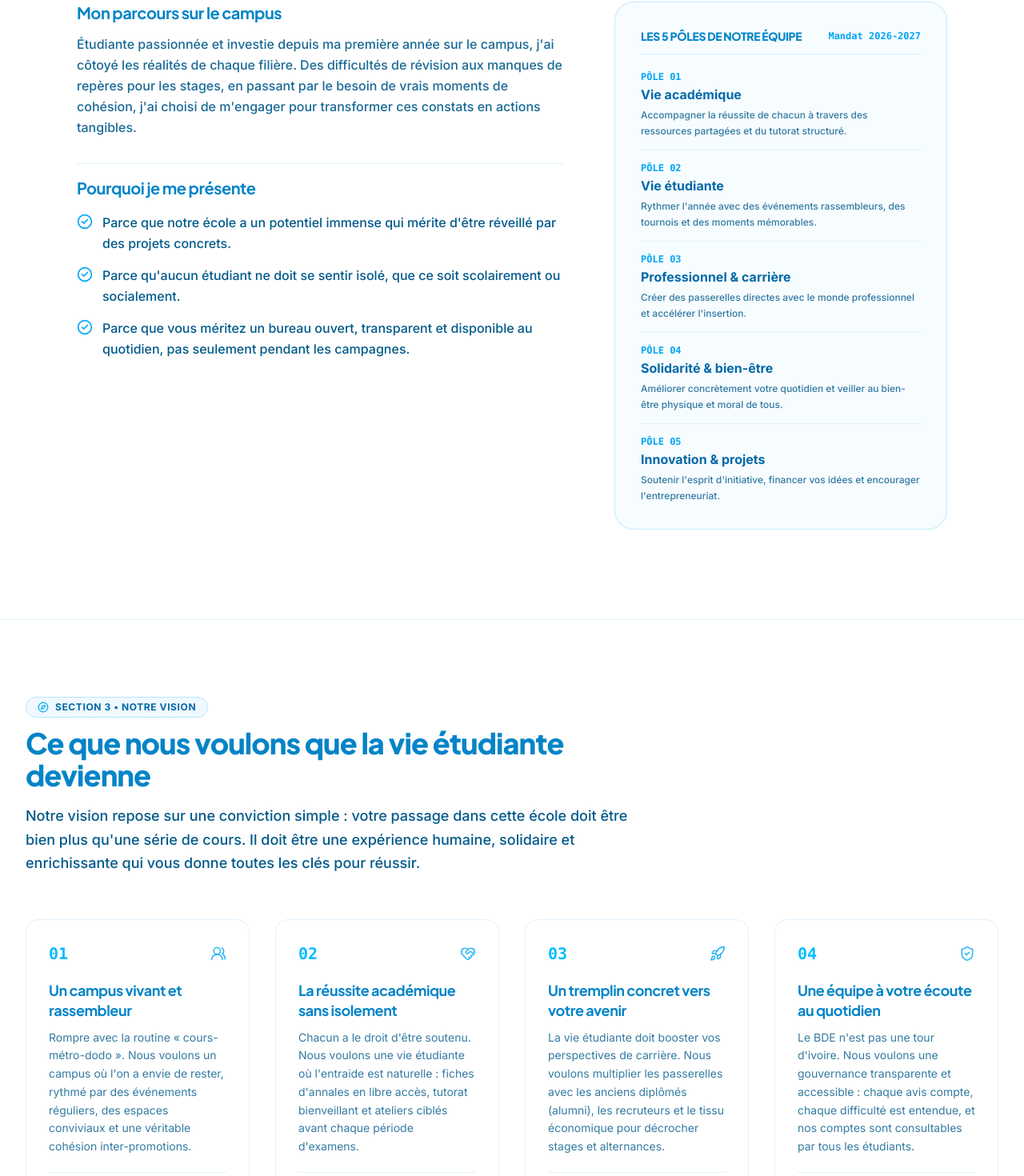
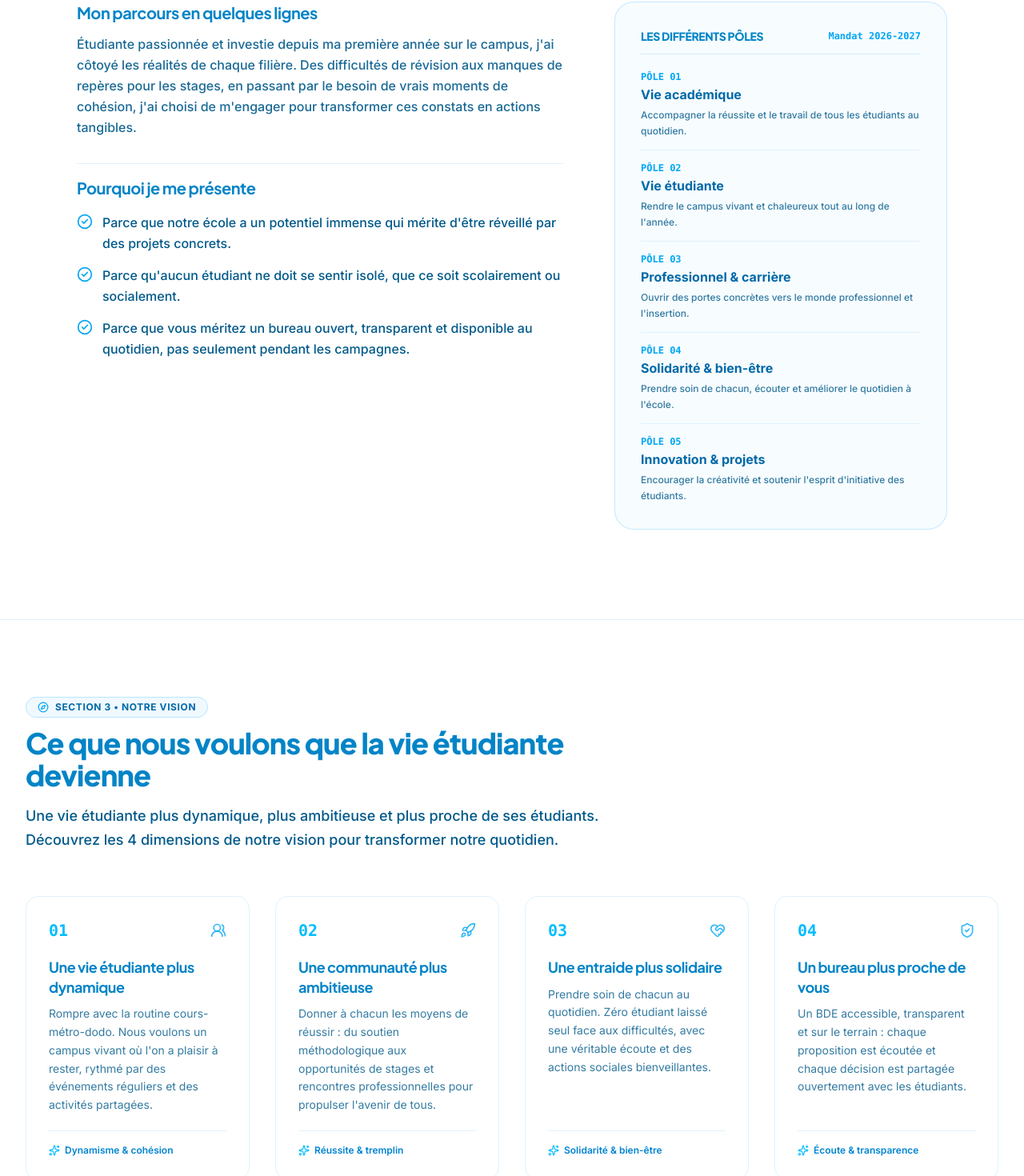
Before and after one commit to antkame-lgtm/campagne-bde, a Next.js app: page / in a window 1280 px wide. Shown: the part 1249-2719 px from the top of the page at 80% size. Built offline with nearby package versions, Linux system fonts and the light colour scheme.

Commit message:
feat: align all content strictly and solely with Salimata's exact specifications

```diff
--- a/src/components/AboutSection.tsx
+++ b/src/components/AboutSection.tsx
@@ -16,7 +16,7 @@ export default function AboutSection() {
             <span>Section 2 • Qui sommes-nous ?</span>
           </div>
           <h2 className="text-3xl sm:text-4xl font-extrabold text-sky-600 dark:text-sky-400 tracking-tight">
-            Faire connaissance avec Salimata &amp; l&apos;équipe
+            Présentation de Salimata &amp; les différents pôles
           </h2>
           <p className="mt-3 text-base text-sky-800 dark:text-sky-200 font-medium leading-relaxed">
             Une candidature née d&apos;un constat lucide sur le terrain et portée par la volonté
@@ -30,7 +30,7 @@ export default function AboutSection() {
           <div className="lg:col-span-7 space-y-8">
             <div className="space-y-3">
               <h3 className="text-xl font-bold text-sky-700 dark:text-sky-300">
-                Mon parcours sur le campus
+                Mon parcours en quelques lignes
               </h3>
               <p className="text-base text-sky-800/90 dark:text-sky-200 leading-relaxed font-medium">
                 {CANDIDATE_INFO.bio}
@@ -53,11 +53,11 @@ export default function AboutSection() {
             </div>
           </div>
 
-          {/* Colonne Droite : Les 5 Pôles en liste épurée et légère */}
+          {/* Colonne Droite : Les différents Pôles en liste épurée et légère */}
           <div className="lg:col-span-5 p-6 sm:p-8 rounded-3xl bg-sky-50/50 dark:bg-slate-900/60 border border-sky-200/80 dark:border-sky-800/80 space-y-5">
             <div className="flex items-center justify-between pb-3 border-b border-sky-200/60 dark:border-sky-800">
               <h3 className="text-sm font-black uppercase tracking-wider text-sky-700 dark:text-sky-300">
-                Les 5 Pôles de Notre Équipe
+                Les Différents Pôles
               </h3>
               <span className="text-xs font-mono font-bold text-sky-500">
                 Mandat 2026-2027
--- a/src/components/Footer.tsx
+++ b/src/components/Footer.tsx
@@ -48,10 +48,11 @@ export default function Footer() {
             <ul className="space-y-2 text-xs">
               <li><a href="#qui-sommes-nous" className="hover:text-sky-500 dark:hover:text-white font-medium text-sky-700 dark:text-sky-300 transition-colors">1. Qui sommes-nous ?</a></li>
               <li><a href="#vision" className="hover:text-sky-500 dark:hover:text-white font-medium text-sky-700 dark:text-sky-300 transition-colors">2. Notre vision</a></li>
-              <li><a href="#programme" className="hover:text-sky-500 dark:hover:text-white font-medium text-sky-700 dark:text-sky-300 transition-colors">3. Notre programme (5 pôles)</a></li>
+              <li><a href="#programme" className="hover:text-sky-500 dark:hover:text-white font-medium text-sky-700 dark:text-sky-300 transition-colors">3. Notre programme</a></li>
               <li><a href="#calendrier" className="hover:text-sky-500 dark:hover:text-white font-medium text-sky-700 dark:text-sky-300 transition-colors">4. Notre calendrier</a></li>
               <li><a href="#impact" className="hover:text-sky-500 dark:hover:text-white font-medium text-sky-700 dark:text-sky-300 transition-colors">5. Ça change quoi ?</a></li>
               <li><a href="#avis" className="hover:text-sky-500 dark:hover:text-white font-medium text-sky-700 dark:text-sky-300 transition-colors">6. Donnez-nous votre avis</a></li>
+              <li><a href="#photos" className="hover:text-sky-500 dark:hover:text-white font-medium text-sky-700 dark:text-sky-300 transition-colors">7. Photos &amp; au SAMI</a></li>
             </ul>
           </div>
 
@@ -62,16 +63,12 @@ export default function Footer() {
             </h4>
             <ul className="space-y-2.5 text-xs text-sky-800 dark:text-sky-300">
               <li>
-                <strong className="text-sky-700 dark:text-sky-200 block">QG de Campagne :</strong>
-                Hall d&apos;accueil et foyer étudiant
+                <strong className="text-sky-700 dark:text-sky-200 block">Sur le terrain :</strong>
+                Hall d&apos;accueil, foyer étudiant et au SAMI
               </li>
               <li>
-                <strong className="text-sky-700 dark:text-sky-200 block">Équipe de Salimata :</strong>
+                <strong className="text-sky-700 dark:text-sky-200 block">Rencontres :</strong>
                 Permanence d&apos;écoute et de discussion libre
-              </li>
-              <li>
-                <strong className="text-sky-700 dark:text-sky-200 block">Scrutin officiel :</strong>
-                Vendredi 23 octobre 2026 de 08h00 à 18h00
               </li>
             </ul>
           </div>
--- a/src/components/Navbar.tsx
+++ b/src/components/Navbar.tsx
@@ -18,6 +18,7 @@ export default function Navbar({ isDark, onToggleDark }: NavbarProps) {
     { label: "Calendrier", href: "#calendrier" },
     { label: "Ça change quoi ?", href: "#impact" },
     { label: "Donnez votre avis", href: "#avis" },
+    { label: "Photos & SAMI", href: "#photos" },
   ];
 
   return (
--- a/src/components/VisionSection.tsx
+++ b/src/components/VisionSection.tsx
@@ -8,30 +8,30 @@ export default function VisionSection() {
     {
       icon: Users2,
       num: "01",
-      title: "Un campus vivant et rassembleur",
-      desc: "Rompre avec la routine « cours-métro-dodo ». Nous voulons un campus où l'on a envie de rester, rythmé par des événements réguliers, des espaces conviviaux et une véritable cohésion inter-promotions.",
-      highlight: "Faire de notre école un lieu de vie mémorable"
+      title: "Une vie étudiante plus dynamique",
+      desc: "Rompre avec la routine cours-métro-dodo. Nous voulons un campus vivant où l'on a plaisir à rester, rythmé par des événements réguliers et des activités partagées.",
+      highlight: "Dynamisme & cohésion"
+    },
+    {
+      icon: Rocket,
+      num: "02",
+      title: "Une communauté plus ambitieuse",
+      desc: "Donner à chacun les moyens de réussir : du soutien méthodologique aux opportunités de stages et rencontres professionnelles pour propulser l'avenir de tous.",
+      highlight: "Réussite & tremplin"
     },
     {
       icon: HeartHandshake,
-      num: "02",
-      title: "La réussite académique sans isolement",
-      desc: "Chacun a le droit d'être soutenu. Nous voulons une vie étudiante où l'entraide est naturelle : fiches d'annales en libre accès, tutorat bienveillant et ateliers ciblés avant chaque période d'examens.",
-      highlight: "Zéro étudiant laissé seul face aux partiels"
-    },
-    {
-      icon: Rocket,
       num: "03",
-      title: "Un tremplin concret vers votre avenir",
-      desc: "La vie étudiante doit booster vos perspectives de carrière. Nous voulons multiplier les passerelles avec les anciens diplômés (alumni), les recruteurs et le tissu économique pour décrocher stages et alternances.",
-      highlight: "Des opportunités tangibles dès la 1ère année"
+      title: "Une entraide plus solidaire",
+      desc: "Prendre soin de chacun au quotidien. Zéro étudiant laissé seul face aux difficultés, avec une véritable écoute et des actions sociales bienveillantes.",
+      highlight: "Solidarité & bien-être"
     },
     {
       icon: ShieldCheck,
       num: "04",
-      title: "Une équipe à votre écoute au quotidien",
-      desc: "Le BDE n'est pas une tour d'ivoire. Nous voulons une gouvernance transparente et accessible : chaque avis compte, chaque difficulté est entendue, et nos comptes sont consultables par tous les étudiants.",
-      highlight: "Transparence totale et présence continue"
+      title: "Un bureau plus proche de vous",
+      desc: "Un BDE accessible, transparent et sur le terrain : chaque proposition est écoutée et chaque décision est partagée ouvertement avec les étudiants.",
+      highlight: "Écoute & transparence"
     }
   ];
 
@@ -49,9 +49,8 @@ export default function VisionSection() {
             Ce que nous voulons que la vie étudiante devienne
           </h2>
           <p className="mt-4 text-base sm:text-lg text-sky-800 dark:text-sky-200 font-medium leading-relaxed">
-            Notre vision repose sur une conviction simple : votre passage dans cette école doit être bien plus
-            qu&apos;une série de cours. Il doit être une expérience humaine, solidaire et enrichissante qui vous donne
-            toutes les clés pour réussir.
+            Une vie étudiante plus dynamique, plus ambitieuse et plus proche de ses étudiants.
+            Découvrez les 4 dimensions de notre vision pour transformer notre quotidien.
           </p>
         </div>
 
--- a/src/data/mockData.ts
+++ b/src/data/mockData.ts
@@ -4,8 +4,8 @@ export interface ProgramPillar {
   title: string;
   icon?: string;
   summary: string;
-  feasibilityTechnical: number;
-  feasibilityFinancial: number;
+  feasibilityTechnical?: number;
+  feasibilityFinancial?: number;
   budget?: string;
   deadline?: string;
   proposals: string[];
@@ -64,178 +64,166 @@ export const CANDIDATE_INFO = {
   ]
 };
 
-// 2. Les 5 grands pôles du mandat
+// 2. Les 5 grands pôles du mandat (Strictement basés sur les indications de Salimata)
 export const MANDATE_POLES = [
   {
     id: "academique",
     number: "01",
     title: "Vie académique",
-    summary: "Accompagner la réussite de chacun à travers des ressources partagées et du tutorat structuré.",
+    summary: "Accompagner la réussite et le travail de tous les étudiants au quotidien.",
     proposals: [
-      "Banque d'annales et fiches de synthèse collaboratives en ligne en libre accès",
-      "Mise en place d'un réseau de tutorat entre promotions supérieures et nouveaux arrivants",
-      "Ateliers méthodologiques et de préparation aux partiels avec créneaux dédiés"
-    ],
-    feasibilityTechnical: 92,
-    feasibilityFinancial: 85,
-    budget: "1 800 €",
-    deadline: "Dès Octobre 2026"
+      "Accompagnement des étudiants",
+      "Ateliers",
+      "Partage de ressources",
+      "Soutien méthodologique & entraide"
+    ]
   },
   {
     id: "etudiante",
     number: "02",
     title: "Vie étudiante",
-    summary: "Rythmer l'année avec des événements rassembleurs, des tournois et des moments mémorables.",
+    summary: "Rendre le campus vivant et chaleureux tout au long de l'année.",
     proposals: [
-      "Organisation de journées à thème mensuelles et d'afterworks conviviaux sur le campus",
-      "Compétitions sportives et tournois e-sport inter-promos et inter-écoles",
-      "Grand gala annuel de fin d'année accessible à tous avec formule solidaire"
-    ],
-    feasibilityTechnical: 88,
-    feasibilityFinancial: 90,
-    budget: "4 200 €",
-    deadline: "Tout au long de l'année"
+      "Activités",
+      "Journées à thème",
+      "Événements",
+      "Compétitions"
+    ]
   },
   {
     id: "carriere",
     number: "03",
     title: "Professionnel & carrière",
-    summary: "Créer des passerelles directes avec le monde professionnel et accélérer l'insertion.",
+    summary: "Ouvrir des portes concrètes vers le monde professionnel et l'insertion.",
     proposals: [
-      "Rencontres et tables rondes avec des professionnels et recruteurs partenaires",
-      "Conférences thématiques et panels animés par le réseau des anciens élèves (Alumni)",
-      "Bourse aux opportunités de stages et d'alternances relayées en direct"
-    ],
-    feasibilityTechnical: 85,
-    feasibilityFinancial: 80,
-    budget: "2 000 €",
-    deadline: "Novembre 2026 & Février 2027"
+      "Rencontres avec professionnels",
+      "Conférences",
+      "Opportunités de stages",
+      "Panels"
+    ]
   },
   {
     id: "solidarite",
     number: "04",
     title: "Solidarité & bien-être",
-    summary: "Améliorer concrètement votre quotidien et veiller au bien-être physique et moral de tous.",
+    summary: "Prendre soin de chacun, écouter et améliorer le quotidien à l'école.",
     proposals: [
-      "Guichet d'écoute anonyme et confidentiel pour les difficultés personnelles ou scolaires",
-      "Actions sociales d'urgence et paniers étudiants à tarif coûtant symbolique",
-      "Espaces de détente aménagés et initiatives bien-être pour lutter contre le stress"
-    ],
-    feasibilityTechnical: 95,
-    feasibilityFinancial: 88,
-    budget: "2 500 €",
-    deadline: "Permanent 7j/7"
+      "Actions sociales",
+      "Initiatives pour améliorer le quotidien",
+      "Écoute des étudiants"
+    ]
   },
   {
     id: "innovation",
     number: "05",
     title: "Innovation & projets",
-    summary: "Soutenir l'esprit d'initiative, financer vos idées et encourager l'entrepreneuriat.",
+    summary: "Encourager la créativité et soutenir l'esprit d'initiative des étudiants.",
     proposals: [
-      "Concours annuel d'idées étudiantes avec financement de démarrage pour les lauréats",
-      "Incubateur d'initiatives associatives et soutien logistique pour vos projets personnels",
-      "Hackathons créatifs et challenges entrepreneuriaux inter-filières"
-    ],
-    feasibilityTechnical: 80,
-    feasibilityFinancial: 78,
-    budget: "2 200 €",
-    deadline: "Novembre 2026 & Mars 2027"
+      "Concours d’idées",
+      "Projets étudiants",
+      "Initiatives entrepreneuriales"
+    ]
   }
 ];
 
-// 3. Le Calendrier annuel d'actions
+// 3. Le Calendrier des actions (Strictement selon Salimata)
 export const CALENDAR_SCHEDULE: CalendarMonth[] = [
   {
     month: "Octobre",
-    theme: "Intégration & Accueil",
-    badge: "Mois 01",
+    theme: "Intégration",
+    badge: "Étape 01",
     events: [
-      "Accueil et parrainage des nouveaux inscrits",
-      "Lancement de la plateforme participative et boîte à idées",
-      "Soirée d'intégration officielle inter-promos"
+      "Accueil et intégration de l'ensemble des étudiants",
+      "Création de liens et cohésion inter-promotions"
     ]
   },
   {
     month: "Novembre",
-    theme: "Entrepreneuriat & Carrières",
-    badge: "Mois 02",
+    theme: "Mois de l’entrepreneuriat",
+    badge: "Étape 02",
     events: [
-      "Mois de l'entrepreneuriat : ateliers et pitch challenge",
-      "Premier panel professionnel avec les diplômés (Alumni)",
-      "Lancement des groupes de tutorat méthodologique"
+      "Mois dédié à l'entrepreneuriat et aux initiatives",
+      "Ateliers et rencontres professionnelles"
     ]
   },
   {
     month: "Décembre",
-    theme: "Solidarité & Gala d'Hiver",
-    badge: "Mois 03",
+    theme: "Événement étudiant",
+    badge: "Étape 03",
     events: [
-      "Collecte solidaire et paniers d'hiver",
-      "Soirée étudiante de fin de semestre",
-      "Mise à disposition des annales pour les partiels de janvier"
+      "Grand événement étudiant festif et rassembleur",
+      "Moment convivial avant la fin de semestre"
     ]
   },
   {
-    month: "Janvier",
-    theme: "Réussite & Révisions",
-    badge: "Mois 04",
+    month: "Janvier et suite",
+    theme: "Organisation collaborative",
+    badge: "Étape 04",
     events: [
-      "Permanences d'entraide et sessions révisions intensives",
-      "Distribution de boissons chaudes et encas en bibliothèque",
-      "Point d'étape public : bilan financier du 1er trimestre"
-    ]
-  },
-  {
-    month: "Février",
-    theme: "Forum Métiers & Stages",
-    badge: "Mois 05",
-    events: [
-      "Forum Entreprises annuel & ateliers CV / simulation d'entretiens",
-      "Rencontres thématiques par filières",
-      "Lancement du concours d'innovation étudiante"
-    ]
-  },
-  {
-    month: "Mars - Mai",
-    theme: "Sport, Culture & Grand Gala",
-    badge: "Mois 06-08",
-    events: [
-      "Tournoi inter-promos et défis e-sport",
-      "Journée des talents artistiques et culturels du campus",
-      "Grand Gala de fin d'année et passation officielle"
+      "Organisation des actions suivantes avec les étudiants",
+      "Intégration des propositions récoltées dans la boîte à idées"
     ]
   }
 ];
 
-// 4. « Concrètement, ça change quoi ? »
+// 4. « Concrètement, ça change quoi ? » (Les problèmes à résoudre selon les pôles)
 export const IMPACT_COMPARISONS: ImpactItem[] = [
   {
     id: "impact-1",
     pole: "Vie académique",
-    problem: "Partiels approchant sans accès clair aux annales des années passées.",
-    solution: "Une banque d'annales corrigées et fiches de synthèse ouvertes à tous en ligne.",
-    gain: "Moins de stress, révisions plus efficaces."
+    problem: "Isolement face aux révisions et manque de partage de ressources entre promos.",
+    solution: "Accompagnement dédié, ateliers ciblés et partage de ressources pour tous.",
+    gain: "Une réussite accessible sans rester seul face aux cours."
   },
   {
     id: "impact-2",
-    pole: "Carrière & Réseau",
-    problem: "Difficulté à trouver des stages et sentiment de manquer de contacts utiles.",
-    solution: "Des rencontres directes avec des recruteurs et un réseau d'anciens mobilisé.",
-    gain: "Un tremplin concret vers votre premier emploi."
+    pole: "Vie étudiante",
+    problem: "Un campus parfois trop calme après les cours et manque d'animations régulières.",
+    solution: "Des activités régulières, journées à thème, événements et compétitions dynamiques.",
+    gain: "Une vraie vie étudiante où l'on a plaisir à rester."
   },
   {
     id: "impact-3",
-    pole: "Démocratie étudiante",
-    problem: "Idées déposées qui restent sans réponse et décisions prises en vase clos.",
-    solution: "Une boîte à idées où chaque proposition populaire est débattue sous 14 jours.",
-    gain: "Une vraie voix au chapitre pour chaque promotion."
+    pole: "Professionnel & carrière",
+    problem: "Difficulté à trouver des stages et manque d'accès direct au monde professionnel.",
+    solution: "Rencontres avec des professionnels, conférences, opportunités de stages et panels.",
+    gain: "Un réseau direct et des opportunités dès la première année."
   },
   {
     id: "impact-4",
-    pole: "Bien-être & Pouvoir d'achat",
-    problem: "Événements parfois trop coûteux et manque de soutien en cas de coup dur.",
-    solution: "Tarifs solidaires garantis (≤ 5 €) et fonds d'écoute/urgence confidentiel.",
-    gain: "Un campus inclusif où personne n'est laissé pour compte."
+    pole: "Solidarité & bien-être",
+    problem: "Besoins du quotidien peu écoutés et pas assez d'initiatives solidaires.",
+    solution: "Écoute attentive des étudiants, actions sociales et initiatives concrètes pour le quotidien.",
+    gain: "Une communauté bienveillante et solidaire au quotidien."
+  },
+  {
+    id: "impact-5",
+    pole: "Innovation & projets",
+    problem: "Des idées étudiantes qui manquent d'espace ou d'encouragement pour se réaliser.",
+    solution: "Organisation de concours d'idées, soutien aux projets étudiants et initiatives entrepreneuriales.",
+    gain: "Vos projets valorisés et encouragés par votre BDE."
+  }
+];
+
+// 5. Photos avec les étudiants et au SAMI (Demandé à la fin par Salimata)
+export const CAMPUS_PHOTOS = [
+  {
+    title: "Échanges & rencontres sur le campus",
+    subtitle: "Avec les étudiants cette semaine",
+    tag: "Cette semaine",
+    imageUrl: "https://images.unsplash.com/photo-1523240795612-9a054b0db644?auto=format&fit=crop&w=800&q=80"
+  },
+  {
+    title: "Au SAMI avec vous",
+    subtitle: "Moments partagés & discussions libres",
+    tag: "Au SAMI",
+    imageUrl: "https://images.unsplash.com/photo-1529156069898-49953e39b3ac?auto=format&fit=crop&w=800&q=80"
+  },
+  {
+    title: "Mobilisation & énergie collective",
+    subtitle: "À l'écoute de chaque promotion",
+    tag: "Sur le terrain",
+    imageUrl: "https://images.unsplash.com/photo-1517245386807-bb43f82c33c4?auto=format&fit=crop&w=800&q=80"
   }
 ];
 
```
Also changed, not shown: src/app/page.tsx (+7 -13 lines), src/components/CalendarSection.tsx (+8 -11 lines), src/components/GallerySection.tsx (added, +74 -0 lines), src/components/ProgramSection.tsx (+8 -26 lines).
